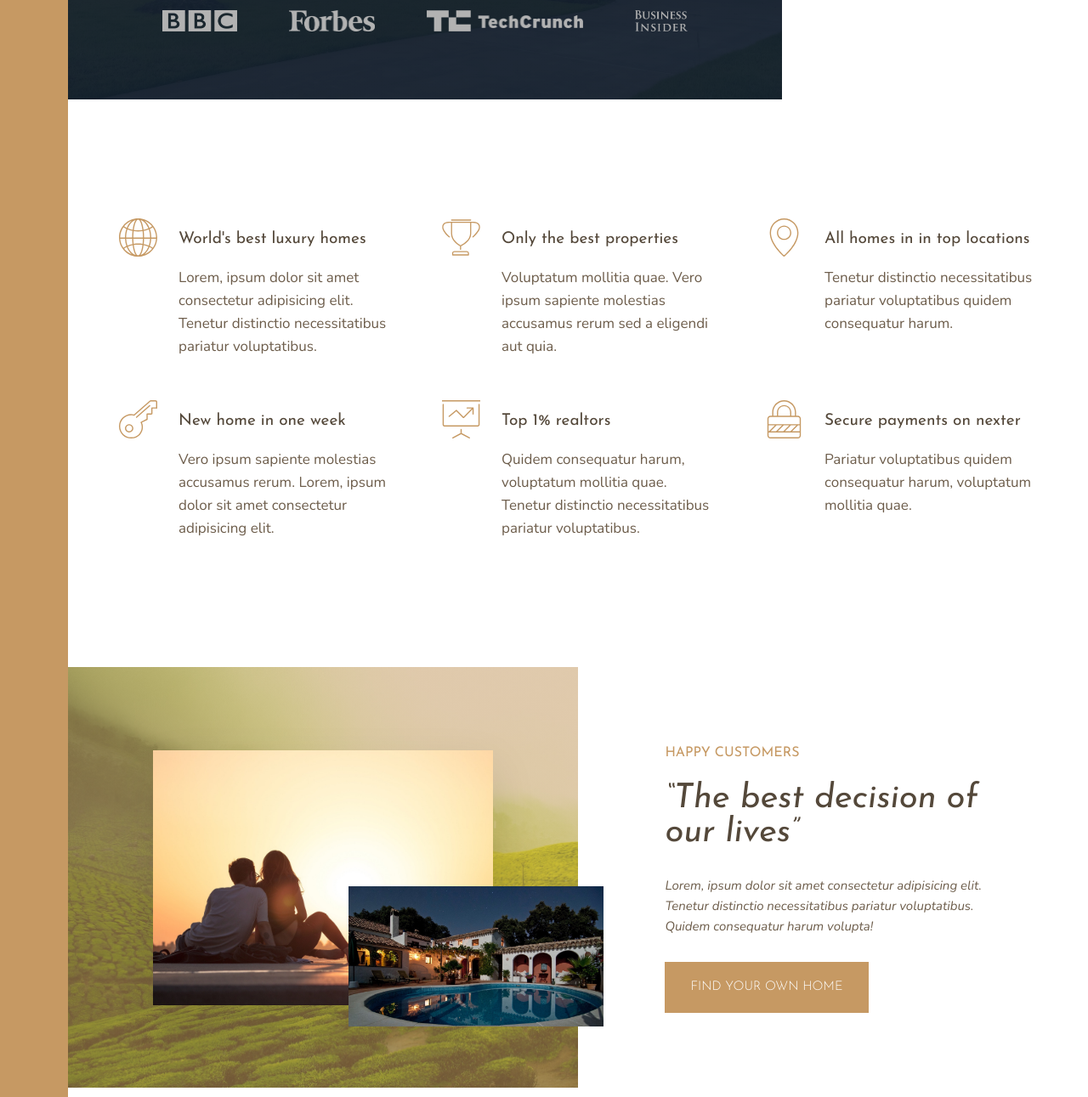
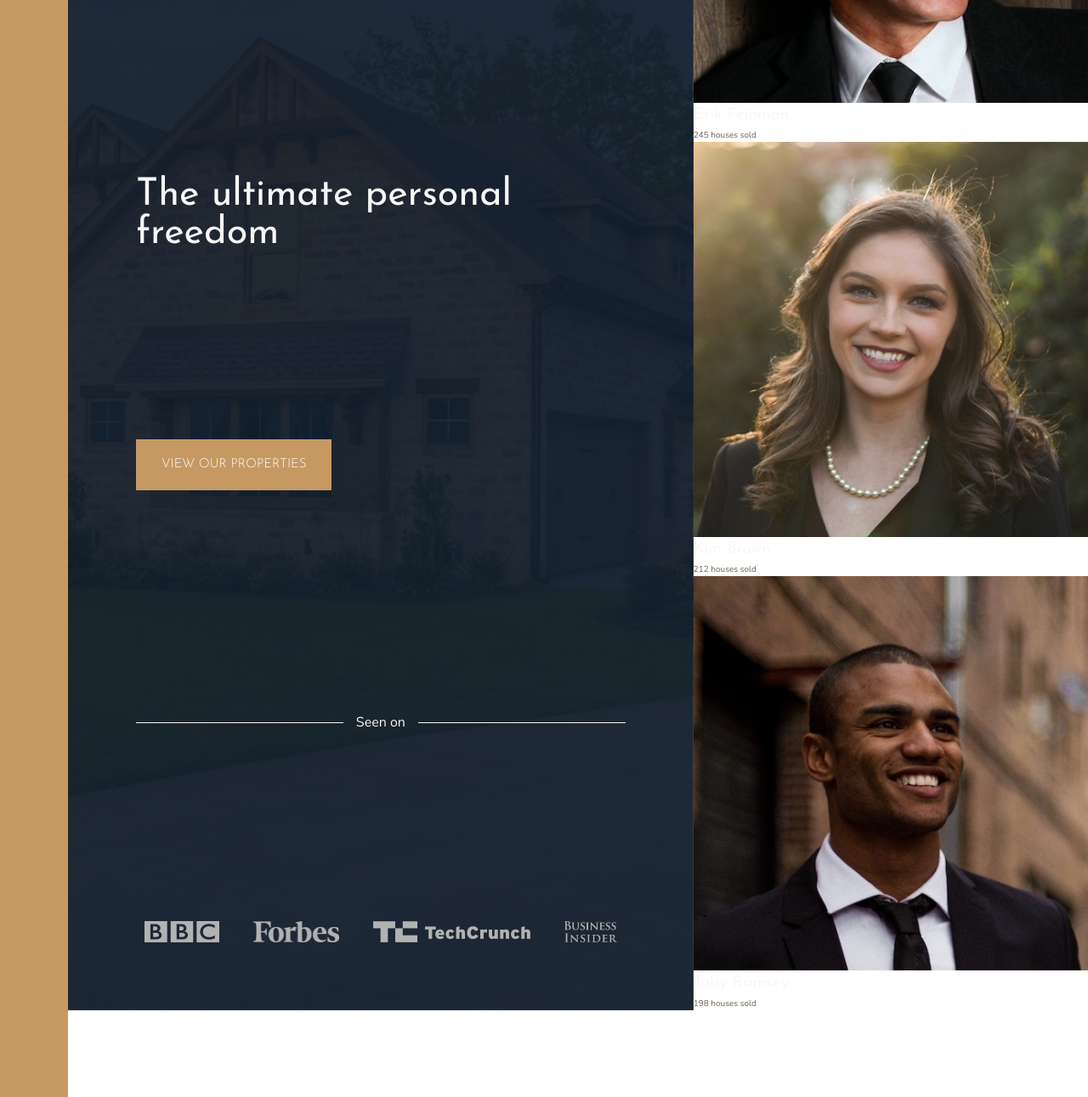
Before and after one commit to Andrrii/nexter-grid-layout, a website built with Vite: page index.html in a window 1280 px wide. Shown: the part 369-1660 px from the top of the page at 85% size. Built offline with nearby package versions, Linux system fonts and the light colour scheme.

Commit message:
feat: initial html for realtors

```diff
--- a/index.html
+++ b/index.html
@@ -36,8 +36,43 @@
               <img src="img/logo-bi.png" alt="Seen on logo 4" />
             </div>
           </header>
-          <div class="realtors">realtors</div>
+
+          <div class="realtors">
+            <h3 class="heading-3">Top 3 Realtors</h3>
+            <div class="realtors__list">
+              <img
+                src="img/realtor-1.jpeg"
+                alt="Realtor 1"
+                class="realtors__img"
+              />
+              <div class="realtors__details">
+                <h4 class="heading-4 heading-4--light">Erik Feinman</h4>
+                <p class="realtors__sold">245 houses sold</p>
+              </div>
+
+              <img
+                src="img/realtor-2.jpeg"
+                alt="Realtor 2"
+                class="realtors__img"
+              />
+              <div class="realtors__details">
+                <h4 class="heading-4 heading-4--light">Kim Brown</h4>
+                <p class="realtors__sold">212 houses sold</p>
+              </div>
+
+              <img
+                src="img/realtor-3.jpeg"
+                alt="Realtor 3"
+                class="realtors__img"
+              />
+              <div class="realtors__details">
+                <h4 class="heading-4 heading-4--light">Toby Ramsey</h4>
+                <p class="realtors__sold">198 houses sold</p>
+              </div>
+            </div>
+          </div>
         </div>
+
         <main class="main-content">
           <div class="main-content__centered">
             <section class="features">
--- a/scss/_hero.scss
+++ b/scss/_hero.scss
@@ -3,7 +3,7 @@
 }
 
 .header {
-  flex-basis: 70%;
+  flex-basis: 65%;
   display: flex;
   flex-direction: column;
   justify-content: space-between;
```
